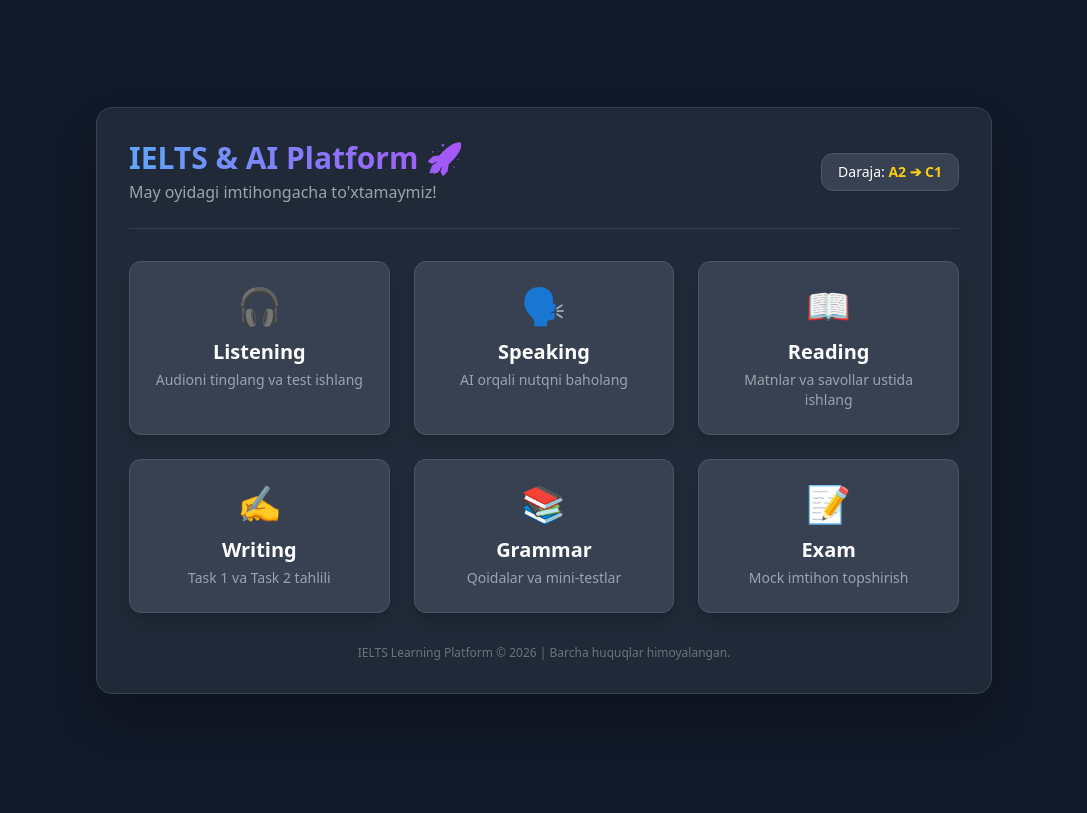
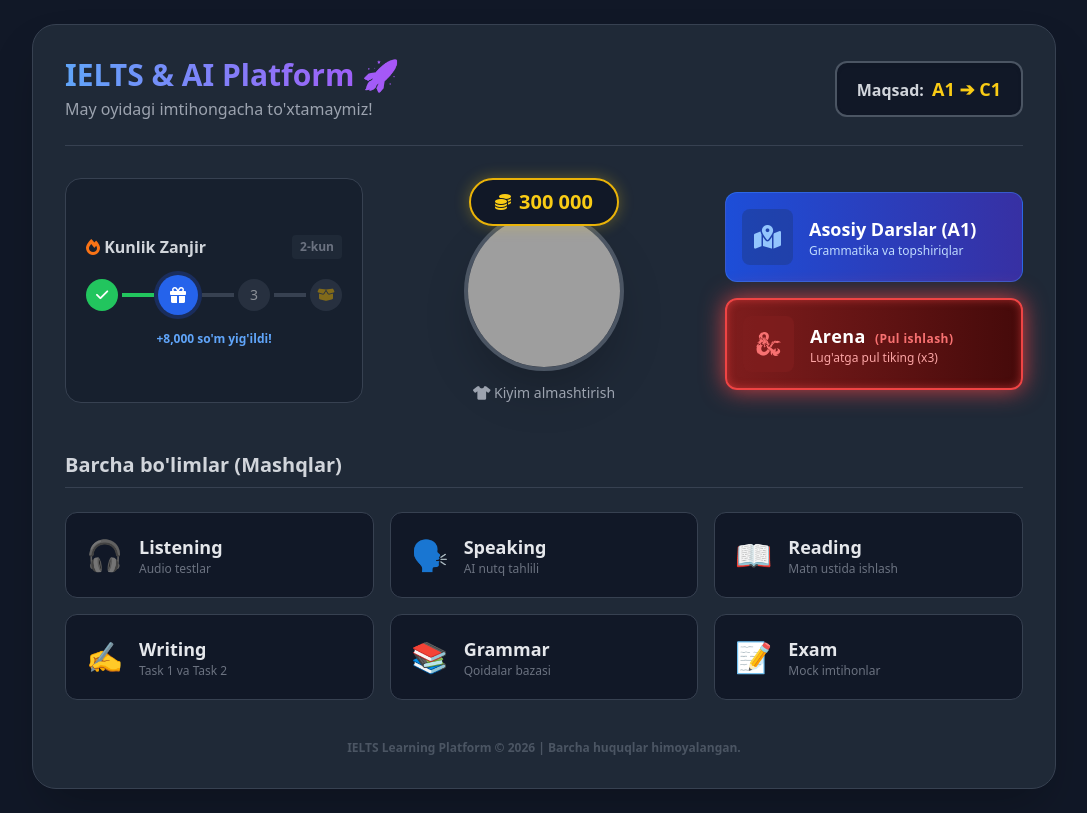
Before and after one commit to rajabboyegamov4-ui/ielts-learning, a FastAPI app: page / in a window 1280 px wide. Shown: the whole page, without its empty margins (96-1183 px from the left). Before the commit the page ends 694 px from the top, so only its background shows below. Run offline with FastAPI, Linux system fonts and the light colour scheme; some libraries are stand-ins or nearby versions; grey boxes are pictures that could not be loaded.

Commit message:
Update index.html

```diff
--- a/templates/index.html
+++ b/templates/index.html
@@ -4,76 +4,153 @@
     <meta charset="UTF-8">
     <meta name="viewport" content="width=device-width, initial-scale=1.0">
     <title>IELTS & AI Learning Platform</title>
-    <!-- Tailwind CSS CDN (Chiroyli dizayn uchun) -->
+    <!-- Tailwind va FontAwesome -->
     <script src="https://cdn.tailwindcss.com"></script>
+    <link rel="stylesheet" href="https://cdnjs.cloudflare.com/ajax/libs/font-awesome/6.0.0/css/all.min.css">
+    <style>
+        /* Arena tugmasi uchun yonib turuvchi neon effekt */
+        @keyframes glowingRed {
+            0% { box-shadow: 0 0 10px rgba(239, 68, 68, 0.5); }
+            50% { box-shadow: 0 0 25px rgba(239, 68, 68, 0.9), 0 0 10px rgba(239, 68, 68, 0.6) inset; }
+            100% { box-shadow: 0 0 10px rgba(239, 68, 68, 0.5); }
+        }
+        .arena-btn {
+            animation: glowingRed 2s infinite;
+        }
+    </style>
 </head>
-<body class="bg-gray-900 text-white min-h-screen flex flex-col items-center justify-center p-6">
+<body class="bg-gray-900 text-white min-h-screen flex flex-col items-center p-4 md:p-6 font-sans">
 
     <!-- Asosiy Konteyner -->
-    <div class="max-w-4xl w-full bg-gray-800 rounded-2xl shadow-2xl p-8 border border-gray-700">
+    <div class="max-w-5xl w-full bg-gray-800 rounded-3xl shadow-2xl p-6 md:p-8 border border-gray-700">
 
-        <!-- Sarlavha va Profil ma'lumoti -->
+        <!-- Sarlavha va Profil ma'lumoti (Sizning dizayn) -->
         <div class="flex flex-col md:flex-row justify-between items-center mb-8 border-b border-gray-700 pb-6">
-            <div>
+            <div class="text-center md:text-left">
                 <h1 class="text-3xl font-extrabold text-transparent bg-clip-text bg-gradient-to-r from-blue-400 to-purple-500">
                     IELTS & AI Platform 🚀
                 </h1>
-                <p class="text-gray-400 mt-1">May oyidagi imtihongacha to'xtamaymiz!</p>
+                <p class="text-gray-400 mt-1 font-medium">May oyidagi imtihongacha to'xtamaymiz!</p>
             </div>
-            <div class="mt-4 md:mt-0 bg-gray-700 px-4 py-2 rounded-xl text-sm border border-gray-600">
-                <span>Daraja: <strong class="text-yellow-400">A2 ➔ C1</strong></span>
+            <div class="mt-4 md:mt-0 bg-gray-900 px-5 py-3 rounded-xl border-2 border-gray-600 shadow-inner">
+                <span class="text-gray-300 font-bold">Maqsad: <strong class="text-yellow-400 text-lg ml-1">A1 ➔ C1</strong></span>
             </div>
         </div>
 
-        <!-- Tugmalar / Bo'limlar Grid Paneli -->
-        <div class="grid grid-cols-1 sm:grid-cols-2 md:grid-cols-3 gap-6">
+        <!-- YUQORI QISM: Gamifikatsiya (Streak, Avatar, Balans) -->
+        <div class="grid grid-cols-1 lg:grid-cols-3 gap-8 mb-12 relative">
+
+            <!-- Chap tomon: Kunlik Zanjir -->
+            <div class="bg-gray-900/50 rounded-2xl p-5 border border-gray-700 flex flex-col justify-center">
+                <div class="flex justify-between items-center mb-4">
+                    <span class="text-gray-300 font-bold"><i class="fa-solid fa-fire text-orange-500"></i> Kunlik Zanjir</span>
+                    <span class="text-xs font-bold text-gray-500 bg-gray-800 px-2 py-1 rounded">2-kun</span>
+                </div>
+                <div class="flex justify-between items-center">
+                    <div class="flex flex-col items-center"><div class="w-8 h-8 rounded-full bg-green-500 flex items-center justify-center text-white text-sm"><i class="fa-solid fa-check"></i></div></div>
+                    <div class="h-1 flex-1 bg-green-500 mx-1"></div>
+                    <div class="flex flex-col items-center"><div class="w-10 h-10 rounded-full bg-blue-600 flex items-center justify-center text-white ring-4 ring-blue-900/50"><i class="fa-solid fa-gift"></i></div></div>
+                    <div class="h-1 flex-1 bg-gray-700 mx-1"></div>
+                    <div class="flex flex-col items-center opacity-50"><div class="w-8 h-8 rounded-full bg-gray-700 flex items-center justify-center text-sm">3</div></div>
+                    <div class="h-1 flex-1 bg-gray-700 mx-1"></div>
+                    <div class="flex flex-col items-center opacity-50"><div class="w-8 h-8 rounded-full bg-gray-700 flex items-center justify-center text-yellow-500 text-sm"><i class="fa-solid fa-box-open"></i></div></div>
+                </div>
+                <p class="text-center text-xs text-blue-400 mt-4 font-semibold">+8,000 so'm yig'ildi!</p>
+            </div>
+
+            <!-- Markaz: Avatar va Balans -->
+            <div class="flex flex-col items-center justify-center relative z-10">
+                <div class="bg-gray-900 border-2 border-yellow-500 rounded-full px-6 py-2 mb-[-15px] z-20 flex items-center gap-2 shadow-[0_0_15px_rgba(250,204,21,0.3)]">
+                    <i class="fa-solid fa-coins text-yellow-400"></i>
+                    <span class="font-black text-xl text-yellow-400">300 000</span>
+                </div>
+                <div class="w-40 h-40 bg-gradient-to-b from-gray-700 to-gray-900 rounded-full border-4 border-gray-600 shadow-2xl flex items-center justify-center overflow-hidden">
+                    <img src="https://api.dicebear.com/7.x/avataaars/svg?seed=Rajabboy&backgroundColor=transparent&accessories=sunglasses" alt="Avatar" class="w-full h-full object-cover transform scale-110 mt-2">
+                </div>
+                <button class="mt-3 text-sm text-gray-400 hover:text-white transition-colors"><i class="fa-solid fa-shirt"></i> Kiyim almashtirish</button>
+            </div>
+
+            <!-- O'ng tomon: Asosiy 2 ta Katta Yo'nalish -->
+            <div class="flex flex-col gap-4 justify-center">
+                <a href="/grammar" class="group relative bg-gradient-to-r from-blue-700 to-indigo-800 rounded-xl p-4 border border-blue-500/50 hover:border-blue-400 transition-all hover:scale-[1.02] flex items-center gap-4 overflow-hidden">
+                    <div class="bg-blue-900/50 p-3 rounded-lg"><i class="fa-solid fa-map-location-dot text-2xl text-blue-300"></i></div>
+                    <div>
+                        <h3 class="font-bold text-white text-lg">Asosiy Darslar (A1)</h3>
+                        <p class="text-blue-200 text-xs">Grammatika va topshiriqlar</p>
+                    </div>
+                </a>
+
+                <a href="/vocabulary" class="arena-btn group relative bg-gradient-to-r from-red-900 to-red-950 rounded-xl p-4 border-2 border-red-500 hover:border-red-400 transition-all hover:scale-[1.02] flex items-center gap-4">
+                    <div class="bg-red-900/80 p-3 rounded-lg"><i class="fa-brands fa-d-and-d text-2xl text-red-400 group-hover:rotate-12 transition-transform"></i></div>
+                    <div>
+                        <h3 class="font-extrabold text-white text-lg tracking-wide">Arena <span class="text-red-400 text-xs ml-1">(Pul ishlash)</span></h3>
+                        <p class="text-red-300 text-xs">Lug'atga pul tiking (x3)</p>
+                    </div>
+                </a>
+            </div>
+        </div>
+
+        <!-- PASTKI QISM: Sizning original IELTS bo'limlaringiz -->
+        <h2 class="text-xl font-bold text-gray-300 border-b border-gray-700 pb-2 mb-6">Barcha bo'limlar (Mashqlar)</h2>
+        <div class="grid grid-cols-1 sm:grid-cols-2 md:grid-cols-3 gap-4">
 
             <!-- Listening -->
-            <a href="/listening" class="group bg-gray-700 hover:bg-blue-600 transition-all duration-300 p-6 rounded-xl flex flex-col items-center text-center shadow-lg border border-gray-600 hover:border-blue-400">
-                <span class="text-4xl mb-3 group-hover:scale-110 transition-transform">🎧</span>
-                <h2 class="text-xl font-bold">Listening</h2>
-                <p class="text-sm text-gray-400 mt-1 group-hover:text-blue-100">Audioni tinglang va test ishlang</p>
+            <a href="/listening" class="group bg-gray-900 hover:bg-gray-700 transition-all duration-300 p-5 rounded-xl flex items-center gap-4 border border-gray-700 hover:border-blue-500">
+                <span class="text-3xl group-hover:scale-110 transition-transform">🎧</span>
+                <div>
+                    <h2 class="text-lg font-bold text-gray-200 group-hover:text-white">Listening</h2>
+                    <p class="text-xs text-gray-500">Audio testlar</p>
+                </div>
             </a>
 
             <!-- Speaking -->
-            <a href="/speaking" class="group bg-gray-700 hover:bg-purple-600 transition-all duration-300 p-6 rounded-xl flex flex-col items-center text-center shadow-lg border border-gray-600 hover:border-purple-400">
-                <span class="text-4xl mb-3 group-hover:scale-110 transition-transform">🗣️</span>
-                <h2 class="text-xl font-bold">Speaking</h2>
-                <p class="text-sm text-gray-400 mt-1 group-hover:text-purple-100">AI orqali nutqni baholang</p>
+            <a href="/speaking" class="group bg-gray-900 hover:bg-gray-700 transition-all duration-300 p-5 rounded-xl flex items-center gap-4 border border-gray-700 hover:border-purple-500">
+                <span class="text-3xl group-hover:scale-110 transition-transform">🗣️</span>
+                <div>
+                    <h2 class="text-lg font-bold text-gray-200 group-hover:text-white">Speaking</h2>
+                    <p class="text-xs text-gray-500">AI nutq tahlili</p>
+                </div>
             </a>
 
             <!-- Reading -->
-            <a href="/reading" class="group bg-gray-700 hover:bg-green-600 transition-all duration-300 p-6 rounded-xl flex flex-col items-center text-center shadow-lg border border-gray-600 hover:border-green-400">
-                <span class="text-4xl mb-3 group-hover:scale-110 transition-transform">📖</span>
-                <h2 class="text-xl font-bold">Reading</h2>
-                <p class="text-sm text-gray-400 mt-1 group-hover:text-green-100">Matnlar va savollar ustida ishlang</p>
+            <a href="/reading" class="group bg-gray-900 hover:bg-gray-700 transition-all duration-300 p-5 rounded-xl flex items-center gap-4 border border-gray-700 hover:border-green-500">
+                <span class="text-3xl group-hover:scale-110 transition-transform">📖</span>
+                <div>
+                    <h2 class="text-lg font-bold text-gray-200 group-hover:text-white">Reading</h2>
+                    <p class="text-xs text-gray-500">Matn ustida ishlash</p>
+                </div>
             </a>
 
             <!-- Writing -->
-            <a href="/writing" class="group bg-gray-700 hover:bg-yellow-600 transition-all duration-300 p-6 rounded-xl flex flex-col items-center text-center shadow-lg border border-gray-600 hover:border-yellow-400">
-                <span class="text-4xl mb-3 group-hover:scale-110 transition-transform">✍️</span>
-                <h2 class="text-xl font-bold">Writing</h2>
-                <p class="text-sm text-gray-400 mt-1 group-hover:text-yellow-100">Task 1 va Task 2 tahlili</p>
+            <a href="/writing" class="group bg-gray-900 hover:bg-gray-700 transition-all duration-300 p-5 rounded-xl flex items-center gap-4 border border-gray-700 hover:border-yellow-500">
+                <span class="text-3xl group-hover:scale-110 transition-transform">✍️</span>
+                <div>
+                    <h2 class="text-lg font-bold text-gray-200 group-hover:text-white">Writing</h2>
+                    <p class="text-xs text-gray-500">Task 1 va Task 2</p>
+                </div>
             </a>
 
             <!-- Grammar -->
-            <a href="/grammar" class="group bg-gray-700 hover:bg-red-600 transition-all duration-300 p-6 rounded-xl flex flex-col items-center text-center shadow-lg border border-gray-600 hover:border-red-400">
-                <span class="text-4xl mb-3 group-hover:scale-110 transition-transform">📚</span>
-                <h2 class="text-xl font-bold">Grammar</h2>
-                <p class="text-sm text-gray-400 mt-1 group-hover:text-red-100">Qoidalar va mini-testlar</p>
+            <a href="/grammar" class="group bg-gray-900 hover:bg-gray-700 transition-all duration-300 p-5 rounded-xl flex items-center gap-4 border border-gray-700 hover:border-red-500">
+                <span class="text-3xl group-hover:scale-110 transition-transform">📚</span>
+                <div>
+                    <h2 class="text-lg font-bold text-gray-200 group-hover:text-white">Grammar</h2>
+                    <p class="text-xs text-gray-500">Qoidalar bazasi</p>
+                </div>
             </a>
 
             <!-- Exam -->
-            <a href="/exam" class="group bg-gray-700 hover:bg-indigo-600 transition-all duration-300 p-6 rounded-xl flex flex-col items-center text-center shadow-lg border border-gray-600 hover:border-indigo-400">
-                <span class="text-4xl mb-3 group-hover:scale-110 transition-transform">📝</span>
-                <h2 class="text-xl font-bold">Exam</h2>
-                <p class="text-sm text-gray-400 mt-1 group-hover:text-indigo-100">Mock imtihon topshirish</p>
+            <a href="/exam" class="group bg-gray-900 hover:bg-gray-700 transition-all duration-300 p-5 rounded-xl flex items-center gap-4 border border-gray-700 hover:border-indigo-500">
+                <span class="text-3xl group-hover:scale-110 transition-transform">📝</span>
+                <div>
+                    <h2 class="text-lg font-bold text-gray-200 group-hover:text-white">Exam</h2>
+                    <p class="text-xs text-gray-500">Mock imtihonlar</p>
+                </div>
             </a>
-
         </div>
 
-        <!-- Footer / Qo'shimcha qism -->
-        <div class="mt-8 text-center text-gray-500 text-xs">
+        <!-- Footer -->
+        <div class="mt-10 text-center text-gray-600 text-xs font-semibold">
             IELTS Learning Platform &copy; 2026 | Barcha huquqlar himoyalangan.
         </div>
 
```
